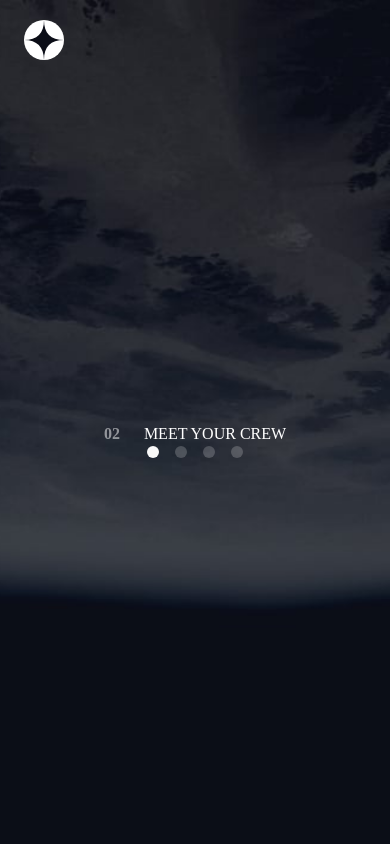
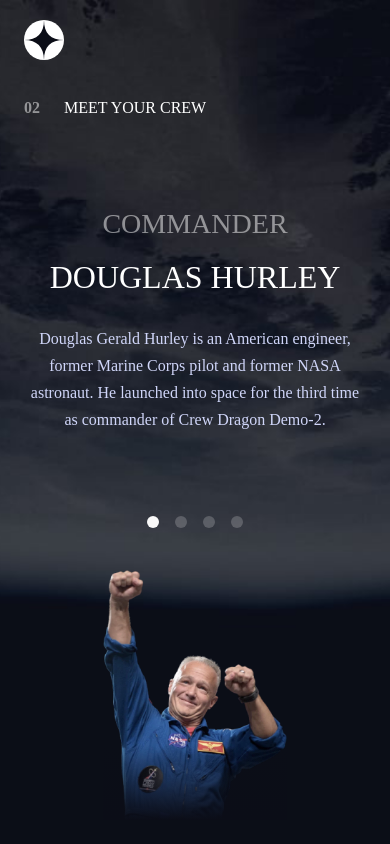
Before and after one commit to LucasDaSilva96/FrontEnd-Mentor---Projects, a Vue app in the folder Space-tourism-multi-page-website/: page /crew in a window 390 px wide. Built offline with nearby package versions, Linux system fonts and the light colour scheme; some icons are missing; a web font is replaced by a local one.

Commit message:
Done: crew-page(responsive)

```diff
--- a/Space-tourism-multi-page-website/src/components/CrewNav.vue
+++ b/Space-tourism-multi-page-website/src/components/CrewNav.vue
@@ -8,9 +8,9 @@ const crewStore = useCrewNav()
 </script>
 
 <template>
-  <nav class="flex items-center gap-200">
-    <button v-for="(crew, i) in crewData" @click="crewStore.setCrewIndex(i)" :key="i"
-      class="w-150 h-150 md:w-200 md:h-200 bg-white/20 rounded-full transition-colors will-change-auto hover:bg-white/50"
+  <nav class="flex items-center gap-200 lg:gap-500">
+    <button v-for="(_crew, i) in crewData" @click="crewStore.setCrewIndex(i)" :key="i"
+      class="w-150 h-150  bg-white/20 rounded-full transition-colors will-change-auto hover:bg-white/50"
       :class="{ activeCrew: i === crewStore.crewIndex }"></button>
   </nav>
 </template>
--- a/Space-tourism-multi-page-website/src/style.css
+++ b/Space-tourism-multi-page-website/src/style.css
@@ -47,6 +47,15 @@
   .activeCrew {
     background-color: #f9f9f9;
   }
+
+  #gradient {
+    position: absolute;
+    height: 30%;
+    width: 100%;
+    bottom: 0;
+    left: 0;
+    background-image: linear-gradient(to bottom, transparent, #0b0d17);
+  }
 }
 
 @keyframes slideIn {
--- a/Space-tourism-multi-page-website/src/views/Crew.vue
+++ b/Space-tourism-multi-page-website/src/views/Crew.vue
@@ -11,15 +11,32 @@ const currentData = computed(() => crewData[crewStore.crewIndex])
 
 
 <template>
-  <section class="bg-crewMobile sm:bg-crewTablet lg:bg-crewDesktop w-full h-full centerBg">
-    <div class="wrapper container flex flex-col items-center justify-center h-full">
+  <section class="bg-crewMobile sm:bg-crewTablet lg:bg-crewDesktop w-full h-full centerBg p-300 overflow-hidden">
+    <div class="wrapper container flex flex-col lg:flex-row items-center justify-center lg:justify-around h-full ">
 
-      <h2 class="flex items-center gap-300 text-preset8 md:self-start">
-        <span class="text-white/50 font-bold">02</span>
-        <span>MEET YOUR CREW</span>
-      </h2>
 
-      <CrewNav />
+      <div
+        class="flex flex-col items-center lg:items-start lg:gap-300 justify-around h-full text-center lg:text-start lg:pt-200 w-full">
+
+        <h2 class="flex items-center gap-300 text-preset8 self-start">
+          <span class="text-white/50 font-bold">02</span>
+          <span>MEET YOUR CREW</span>
+        </h2>
+
+        <div class="flex flex-col items-center lg:items-start gap-100">
+          <p class="text-preset5 text-white/50 uppercase">{{ currentData.role }}</p>
+          <p class="text-preset4 uppercase">{{ currentData.name }}</p>
+          <p class="mt-200 max-w-[512px] text-lightBlue leading-[27px]">{{ currentData.bio }}</p>
+        </div>
+
+        <CrewNav />
+
+      </div>
+
+      <div class="relative lg:ml-400" id="crew_img_container">
+        <img :src="currentData.images.webp" alt="crew member" class="max-h-[250px] lg:max-h-[450px]" />
+        <div id="gradient"></div>
+      </div>
     </div>
 
   </section>
--- a/Space-tourism-multi-page-website/src/views/Home.vue
+++ b/Space-tourism-multi-page-website/src/views/Home.vue
@@ -17,12 +17,12 @@
         </p>
       </div>
 
-      <div class="group">
+      <RouterLink to="/destination" class="group">
 
         <div
           class="bg-transparent p-500 lg:p-800 rounded-full transition-colors will-change-auto group-hover:bg-white/10 duration-300">
 
-          <RouterLink to="/destination" class="">
+
           <div
             class="w-[144px] h-[144px]  md:w-[200px] md:h-[200px] lg:w-[275px] lg:h-[275px] bg-white rounded-full flex items-center justify-center  ">
 
@@ -31,11 +31,11 @@
               Explore
             </p>
           </div>
+
+        </div>
       </RouterLink>
 
-        </div>
 
-      </div>
 
     </div>
   </section>
```
Lines whose indentation alone changed are shown as unchanged.
